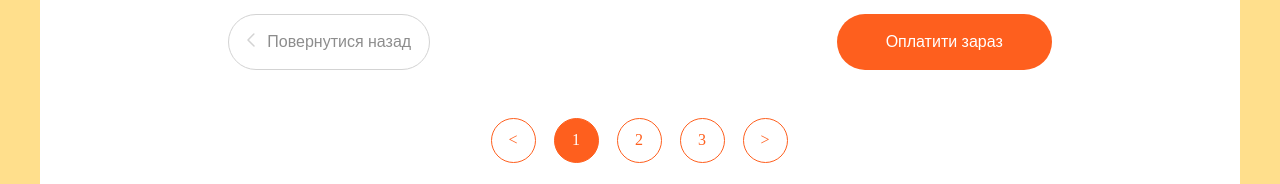
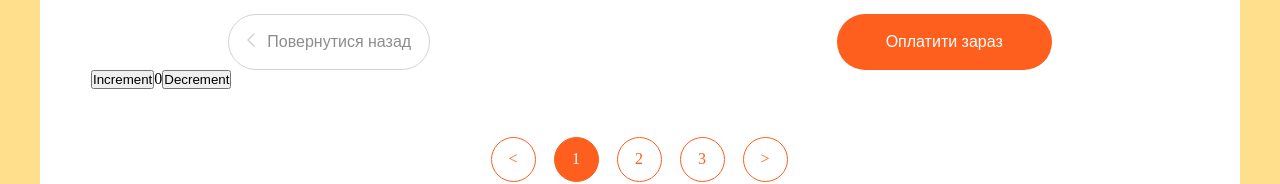
Before and after one commit to ArtemHorbunov1234/Shop-Pizza, a React (Vite) app: page /Cart in a window 1280 px wide. Shown: the part 1078-1262 px from the top of the page. Built offline with nearby package versions, Linux system fonts and the light colour scheme; no server answers.

Commit message:
test redux

```diff
--- a/package.json
+++ b/package.json
@@ -10,12 +10,14 @@
     "preview": "vite preview"
   },
   "dependencies": {
+    "@reduxjs/toolkit": "^1.9.6",
     "axios": "^1.5.0",
     "prop-types": "^15.8.1",
     "react": "^18.2.0",
     "react-content-loader": "^6.2.1",
     "react-dom": "^18.2.0",
     "react-paginate": "^8.2.0",
+    "react-redux": "^8.1.2",
     "react-router-dom": "^6.16.0",
     "sass": "^1.66.1"
   },
--- a/src/App.jsx
+++ b/src/App.jsx
@@ -8,18 +8,21 @@ import Cart from './pages/Cart';
 import Pagination from './component/Pagination/Pagination';
 import { createContext } from 'react';
 export const SearchContext = createContext();
+import { decrement, increment } from './redux/slices/filterSlice';
+import { useDispatch, useSelector } from 'react-redux';
 export const NavigationValue = createContext();
 
 function App() {
     const [isLoading, setIsLoading] = useState(true);
     const [items, setItems] = useState([]);
-    const [categoryId, setCategoryId] = useState(1);
+    const [categoryId, setCategoryId] = useState(0);
     const [sort, setSort] = useState({ name: 'популярности', sortProperty: 'rating' });
     const [searchItem, setSearchItem] = useState('');
     const search = searchItem ? `&search=${searchItem}` : '';
     const category = categoryId > 0 ? `&category=${categoryId}` : '';
     const [currentPage, setCurrentPage] = useState(1);
-
+    const count = useSelector((state) => state.counter.value);
+    const dispatch = useDispatch();
     useEffect(() => {
         setIsLoading(true);
         async function fetchDate() {
@@ -42,6 +45,15 @@ function App() {
                         <Route exact path='/' element={<Home setCategoryId={(id) => setCategoryId(id)} />} />
                         <Route exact path='/Cart' element={<Cart />} />
                     </Routes>
+                    <div>
+                        <button aria-label='Increment value' onClick={() => dispatch(increment())}>
+                            Increment
+                        </button>
+                        <span>{count}</span>
+                        <button aria-label='Decrement value' onClick={() => dispatch(decrement())}>
+                            Decrement
+                        </button>
+                    </div>
                     <Pagination onChangePage={(number) => setCurrentPage(number)} />
                 </NavigationValue.Provider>
             </SearchContext.Provider>
--- a/src/component/Pagination/Pagination.jsx
+++ b/src/component/Pagination/Pagination.jsx
@@ -20,7 +20,7 @@ function Pagination({ onChangePage }) {
 }
 
 Pagination.propTypes = {
-    onChangePage: PropTypes.number.isRequired,
+    onChangePage: PropTypes.func.isRequired,
 };
 
 export default Pagination;
--- a/src/main.jsx
+++ b/src/main.jsx
@@ -3,10 +3,14 @@ import ReactDOM from 'react-dom/client';
 import App from './App.jsx';
 import './index.scss';
 import { BrowserRouter as Router } from 'react-router-dom';
+import { store } from './redux/store.js';
+import { Provider } from 'react-redux';
 ReactDOM.createRoot(document.getElementById('root')).render(
     <React.StrictMode>
         <Router>
-            <App />
+            <Provider store={store}>
+                <App />
+            </Provider>
         </Router>
     </React.StrictMode>
 );
--- /dev/null
+++ b/src/redux/slices/filterSlice.js
@@ -0,0 +1,25 @@
+import { createSlice } from '@reduxjs/toolkit';
+
+const initialState = {
+    value: 0,
+};
+
+export const filterSlice = createSlice({
+    name: 'filter',
+    initialState,
+    reducers: {
+        increment: (state) => {
+            state.value += 1;
+        },
+        decrement: (state) => {
+            state.value -= 1;
+        },
+        incrementByAmount: (state, action) => {
+            state.value += action.payload;
+        },
+    },
+});
+
+export const { increment, decrement, incrementByAmount } = filterSlice.actions;
+
+export default filterSlice.reducer;
--- /dev/null
+++ b/src/redux/store.js
@@ -0,0 +1,6 @@
+import { configureStore } from '@reduxjs/toolkit';
+import counterReducer from './slices/filterSlice';
+
+export const store = configureStore({
+    reducer: { counter: counterReducer },
+});
```
Also changed, not shown: 1 other file (tests, documents, lock files or other folders).
